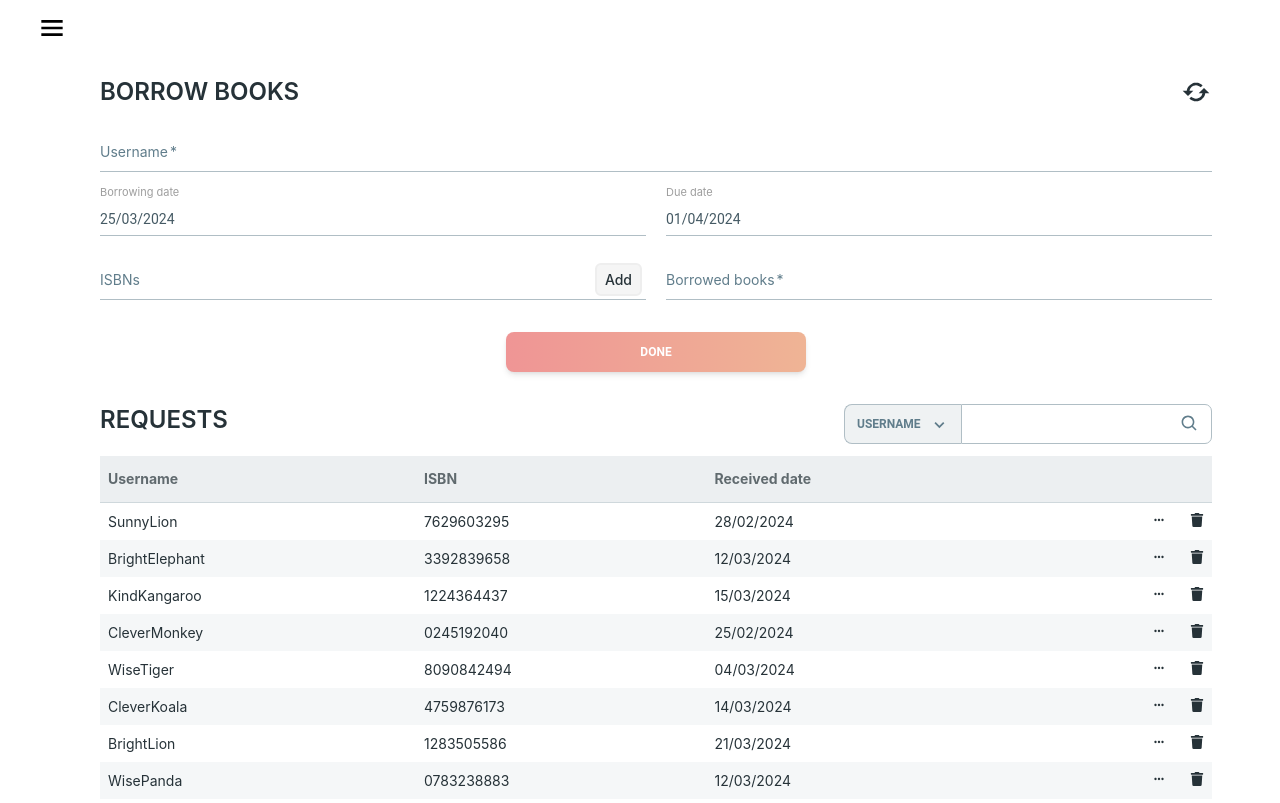
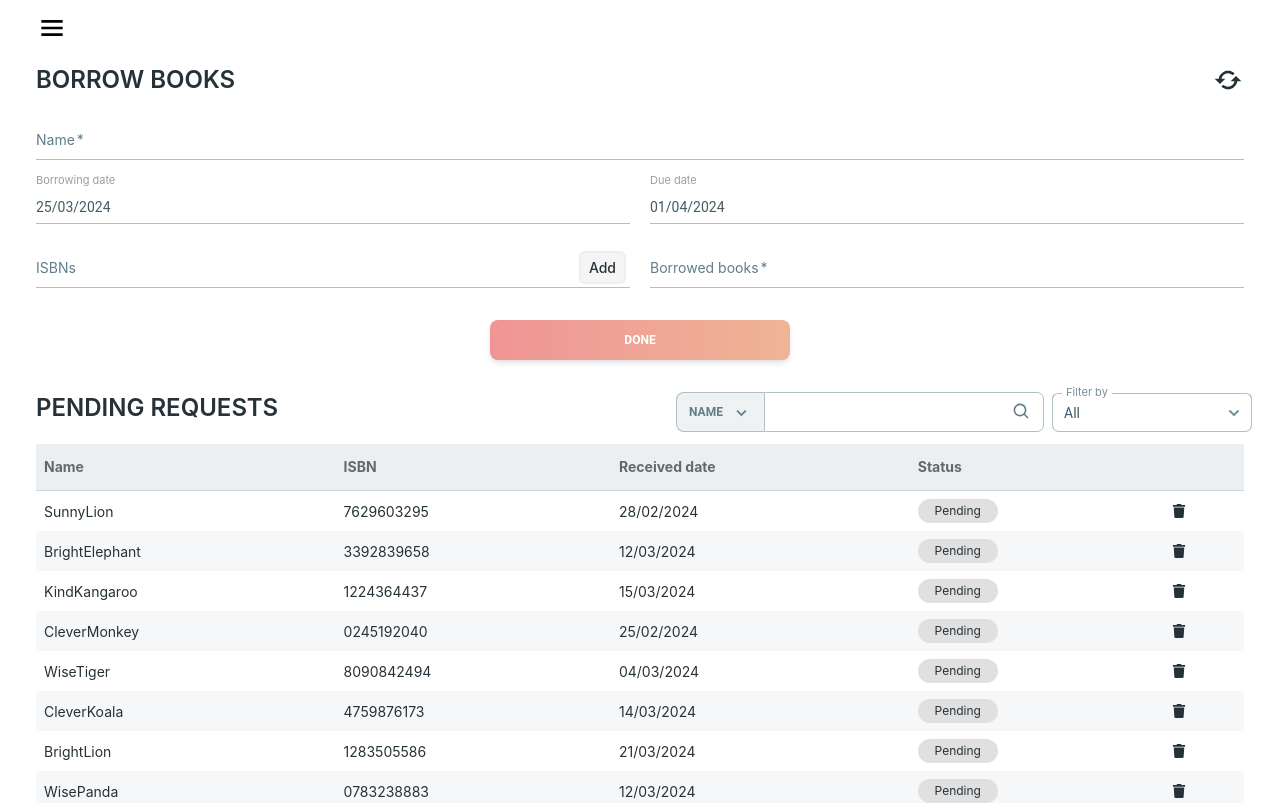
Before and after one commit to PhuocTaii/SoftwareDesign-Liboo-Librarian, a React (Create React App) app: page /borrow in a window 1280 px wide. Shown: the top 803 px of the page. Built offline with nearby package versions, Linux system fonts and the light colour scheme.

Commit message:
Ui for requests

```diff
--- a/src/features/transaction/Borrow.jsx
+++ b/src/features/transaction/Borrow.jsx
@@ -1,5 +1,5 @@
 import React, {useState, useEffect} from 'react'
-import {Input} from "@material-tailwind/react";
+import {Input, Select, Option} from "@material-tailwind/react";
 import CustomButton from "../../components/CustomButton";
 import Pagination from '../../components/Pagination';
 import { FaTrash } from 'react-icons/fa';
@@ -7,11 +7,24 @@ import { useDispatch, useSelector } from 'react-redux';
 import {formatDate} from '../../helpers/dateFormat';
 import { BiChevronLeft, BiChevronRight, BiDotsHorizontalRounded, BiRefresh } from 'react-icons/bi';
 import SearchBar from '../../components/SearchBar';
-
-
+import ModalRequest from './ModalRequest';
+import DialogConfirm from '../../components/DialogConfirm';
 
 const EXPIRATION = 7;
-const TABLE_HEAD = ['Username', 'ISBN', 'Received date', ''];
+const TABLE_HEAD = ['Name', 'ISBN', 'Received date', 'Status', ''];
+
+const StatusChip = ({status}) => {
+  switch (status) {
+    case 'Pending':
+      return <div className="px-2 py-1 bg-gray-300 rounded-full text-xs w-20 flex justify-center">Pending</div>
+    case 'Rejected':
+      return <div className="px-2 py-1 bg-deep-orange-400 rounded-full text-xs w-20 flex justify-center">Rejected</div>
+    case 'Accepted':
+      return <div className="px-2 py-1 bg-amber-400 rounded-full text-xs w-20 flex justify-center">Accepted</div>
+    default:
+      return <div className="px-2 py-1 bg-green-200 rounded-full text-xs w-20 flex justify-center">Done</div>
+  }
+}
 
 // Borrow page
 const Borrow = () => {
@@ -50,7 +63,7 @@ const Borrow = () => {
     setSlip({username:'', isbns: [], borrowDate: formatDate(today), dueDate: calcDueDate(today)})
   };
 
-  const filterSearch = ['username', 'ISBN']
+  const filterSearch = ['name', 'ISBN']
   const [selectedFilter, setSelectedFilter] = useState(filterSearch[0]);
 
   const handleSearch = (e) => { //TODO: Uncomment and add search function
@@ -125,8 +138,12 @@ const Borrow = () => {
     setBorrowData(dummyData);
   }, []);
 
+  const [openRequest, setOpenRequest] = useState(false)
+  const [openConfirm, setOpenConfirm] = useState(false)
+  const [selectedStatus, setSelectedStatus] = useState('all');
+
   return (
-    <div className="flex flex-col w-full h-full pl-16 pr-8 pt-3 pb-3 gap-8">
+    <div className="flex flex-col w-full h-full gap-8">
       <form className="w-full space-y-5" onSubmit={(e) => handleBorrow(e)}>
         <div className='flex justify-between'>
           <p className="text-2xl font-semibold">BORROW BOOKS</p>
@@ -141,8 +158,8 @@ const Borrow = () => {
           <div className='col-span-2'>
             <Input
               variant="standard"
-              label="Username"
-              name="username"
+              label="Name"
+              name="name"
               value={slip.username}
               onChange={handleChangeInfo}
               required
@@ -196,12 +213,25 @@ const Borrow = () => {
       </form>
       <div className='w-full space-y-3'>
           <div className='flex justify-between'>
-            <p className='text-2xl font-semibold'>REQUESTS</p>
+            <p className='text-2xl font-semibold'>PENDING REQUESTS</p>
+            <div className='flex gap-2'>
               <SearchBar
                 filters={filterSearch}
                 onClick={(e) => setSelectedFilter(e.target.value)}
                 onChange={handleSearch}
               />
+              <div className="w-48">
+                <Select
+                  label="Filter by"
+                  value={selectedStatus}
+                  onChange={(e) => setSelectedStatus(e)}
+                >
+                  <Option value="all">All</Option>
+                  <Option value="pending">Pending</Option>
+                  <Option value="accepted">Accepted</Option>
+                </Select>
+              </div>
+            </div>
           </div>
           <table className="w-full min-w-max table-auto text-left">
             <thead className='sticky top-0'>
@@ -215,44 +245,48 @@ const Borrow = () => {
             </thead>
             <tbody>
               {borrowData?.map((record, index) => (
-                <tr key={index} className="even:bg-blue-gray-50/50 hover:bg-lightOrange/30">
-                  <td className="p-2">
+                <tr
+                  key={index}
+                  className="even:bg-blue-gray-50/50 hover:bg-lightOrange/30 hover:cursor-pointer"
+                >
+                  <td
+                    className="p-2"
+                    onClick={() => setOpenRequest(!openRequest)}
+                  >
                     {/* <p>{record?.UserID?.username}</p> */}
                     <p>{record.username}</p>
                   </td>
-                  <td className="p-2">
+                  <td
+                    className="p-2"
+                    onClick={() => setOpenRequest(!openRequest)}
+                  >
                     {/* <p>{record?.borrowList?.map((b) => b.book?.ISBN)?.join(', ')}</p> */}
                     <p>{record.ISBN}</p>
                   </td>
-                  <td className="p-2">
+                  <td
+                    className="p-2"
+                    onClick={() => setOpenRequest(!openRequest)}
+                  >
                     {/* <p>{formatDate(record.borrowDate)}</p> */}
                     <p>{record.receivedDate}</p>
                   </td>
+                  <td
+                    className="p-2"
+                    onClick={() => setOpenRequest(!openRequest)}
+                  >
+                    <StatusChip status='Pending' />
+                  </td>
                   <td className="p-2 space-x-6 text-right">
-                    {/* <button
-                      onClick={() =>
-                        showDetailBorrow(record)
-                      }
-                    >
-                      <BiDotsHorizontalRounded />
-                    </button> */}
-                    <button>
-                      <BiDotsHorizontalRounded />
-                    </button>
-                    {/* <button
-                      onClick={() => {setToggleDelete(true); setSelectedRequest(record)}}
-                    >
-                      <FaTrash />
-                    </button> */}
-                    <button>
-                      <FaTrash />
-                    </button>
+                    <FaTrash onClick={() => setOpenConfirm(!openConfirm)} />
                   </td>
                 </tr>
               ))}
             </tbody>
           </table>
           <Pagination/>
+
+          <ModalRequest open={openRequest} handleOpen={() => setOpenRequest(!openRequest)}></ModalRequest>
+          <DialogConfirm open={openConfirm} handleOpen={() => setOpenConfirm(!openConfirm)}></DialogConfirm>
       </div>
     </div>
   )
--- /dev/null
+++ b/src/features/transaction/ModalRequest.jsx
@@ -0,0 +1,47 @@
+import React from "react";
+import {
+  Button,
+  Dialog,
+  DialogHeader,
+  DialogBody,
+  DialogFooter,
+  Typography
+} from "@material-tailwind/react";
+import CustomButton from "../../components/CustomButton";
+import { BiX, BiTrash } from "react-icons/bi";
+
+const ModalRequest = ({open, handleOpen, isAvailable, details}) => {
+  return (
+    <Dialog
+      open={open}
+      handler={handleOpen}
+      animate={{
+        mount: { scale: 1, y: 0 },
+        unmount: { scale: 0.9, y: -100 },
+      }}
+      size="xs"
+    >
+      <div className="flex items-center justify-between">
+        <DialogHeader className="flex gap-4 items-center">
+          <Typography variant="h4">Borrow Request</Typography>
+        </DialogHeader>
+        <BiX className="mr-3 h-8 w-8 hover:cursor-pointer" onClick={handleOpen} />
+      </div>
+      <DialogBody>
+        {isAvailable ? "This request is available" : "This request is unavailable"}
+      </DialogBody>
+      <DialogFooter className="flex gap-4">
+        <Button
+          variant="text"
+          onClick={handleOpen}
+          className="w-fit"
+        >
+          <span>Reject</span>
+        </Button>
+        {isAvailable && <CustomButton label='Accept' classes='w-fit' type='submit' />}
+      </DialogFooter>
+    </Dialog>
+  );
+}
+
+export default ModalRequest;
--- a/src/features/transaction/Return.jsx
+++ b/src/features/transaction/Return.jsx
@@ -31,7 +31,7 @@ const Return = () => {
   const [diffDays, setDiffDays] = useState(0)
   const oneDay = 24 * 60 * 60 * 1000; // hours*minutes*seconds*milliseconds
   return (
-    <div className="flex flex-col w-full h-full px-4 pt-12 pb-3 gap-8">
+    <div className="flex flex-col w-full h-full gap-8">
       <form className="w-full space-y-5" onSubmit={(e) => handleReturn(e)}>
         <p className="text-2xl font-semibold">RETURN BOOKS</p>
         <div className="grid grid-cols-2 gap-5">
```
Lines whose indentation alone changed are shown as unchanged.
